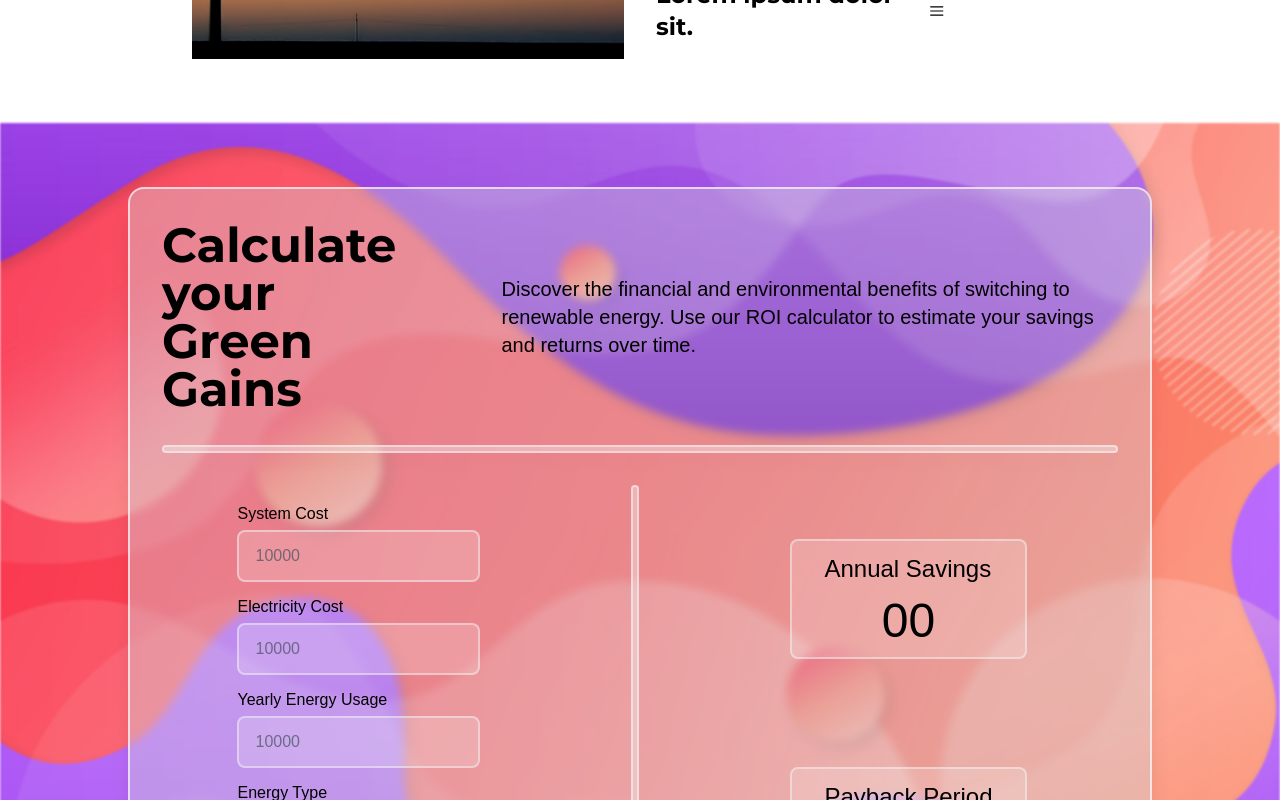
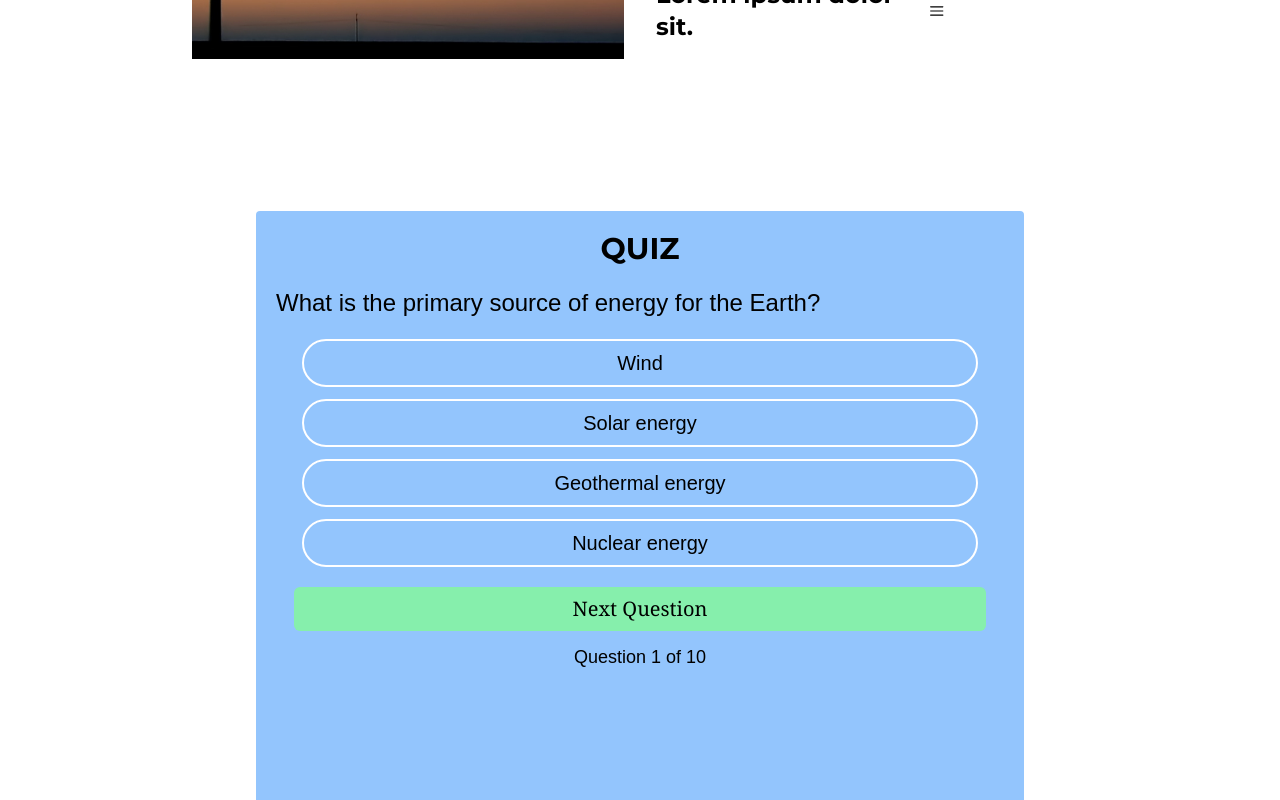
Before and after one commit to pixelPicker/renewables, a React (Vite) app: page / in a window 1280 px wide. Shown: the part 1600-2400 px from the top of the page. Built offline with nearby package versions, Linux system fonts and the light colour scheme; a web font is replaced by a local one.

Commit message:
added quiz to homapage

```diff
--- a/src/HomePageComponents/Home.jsx
+++ b/src/HomePageComponents/Home.jsx
@@ -3,6 +3,7 @@ import Hero from "./Hero";
 import CTA from "./CTA";
 import Info from "./Info";
 import ROICalculator from "./ROICalculator";
+import Quiz from "../QuizComponent/Quiz/Quiz";
 function Home() {
   return (
     <>
@@ -10,7 +11,9 @@ function Home() {
       <CTA />
       {/* TODO - add the quiz component here. */}
       <Info />
+      <Quiz />
       <ROICalculator />
+
     </>
   )
 }
--- a/src/QuizComponent/Quiz/Quiz.jsx
+++ b/src/QuizComponent/Quiz/Quiz.jsx
@@ -32,9 +32,9 @@ let Quiz = () => {
 
   return (
     <>
-      <div className="container h-[100vh] w-full flex justify-center items-center">
+      <div className="container font-Nunito h-[100vh] w-full flex justify-center items-center">
         <div className="quizBox h-[78vh] w-[60vw] bg-blue-300 rounded">
-          <h1 className="text-3xl font-serif font-semibold text-center p-2 my-3">
+          <h1 className="text-3xl font-MontserratBold font-semibold text-center p-2 my-3">
             QUIZ
           </h1>
           {showScore ? (
```
